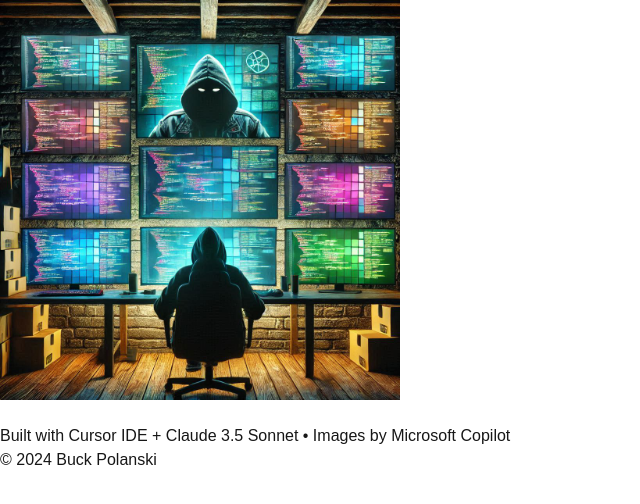
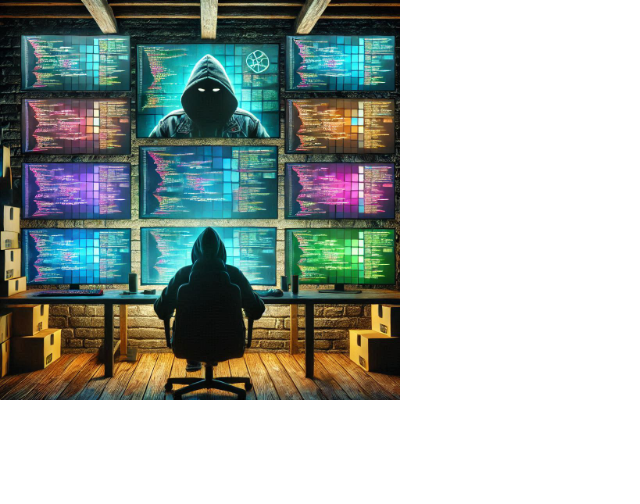
Before and after one commit to alienfacepalm/buck_polanski, a Next.js app: page / in a window 1280 px wide. Shown: the top 504 px of the page, without its empty margins (0-640 px from the left). Built offline with nearby package versions, Linux system fonts and the light colour scheme.

Commit message:
update footer

```diff
--- a/src/app/layout.tsx
+++ b/src/app/layout.tsx
@@ -1,6 +1,7 @@
-import type { Metadata } from "next";
+'use client'
+
+import { usePathname } from 'next/navigation'
 import { Geist, Geist_Mono } from "next/font/google";
-
 import "./globals.css";
 
 const geistSans = Geist({
@@ -13,15 +14,14 @@ const geistMono = Geist_Mono({
   subsets: ["latin"],
 });
 
-export const metadata: Metadata = {
-  title: "Buck Polanski - Legend",
-  description: "Buck Polanski is a legend and you should know about him.",
-};
 export default function RootLayout({
   children,
 }: Readonly<{
   children: React.ReactNode;
 }>) {
+  const pathname = usePathname();
+  const isHomePage = pathname === '/';
+
   return (
     <html lang="en">
       <body
@@ -29,16 +29,18 @@ export default function RootLayout({
       >
         <div className="fixed inset-0 z-[-1]">
           <div className="absolute inset-0 bg-[url('/img/space.jpg')] bg-cover bg-center bg-fixed" />
-          <div className="absolute inset-0 bg-[url('/img/buck.png')] bg-cover bg-center opacity-10" />
+          <div className="absolute inset-0 bg-[url('/img/buck.png')] bg-cover bg-center opacity-20" />
           <div className="absolute inset-0 bg-black opacity-70" />
         </div>
         <main className="flex-grow">
           {children}
         </main>
-        <footer className="text-center py-4 text-sm text-gray-400">
-          <p>Built with Cursor IDE + Claude 3.5 Sonnet • Images by Microsoft Copilot</p>
-          <p>© {new Date().getFullYear()} Buck Polanski</p>
-        </footer>
+        {!isHomePage && (
+          <footer className="text-center py-4 text-gray-400">
+            <p className="text-xs">Built with Cursor IDE + Claude 3.5 Sonnet • Images by Microsoft Copilot</p>
+            <p className="text-[10px]">© {new Date().getFullYear()} Buck Polanski LLC</p>
+          </footer>
+        )}
       </body>
     </html>
   );
```
